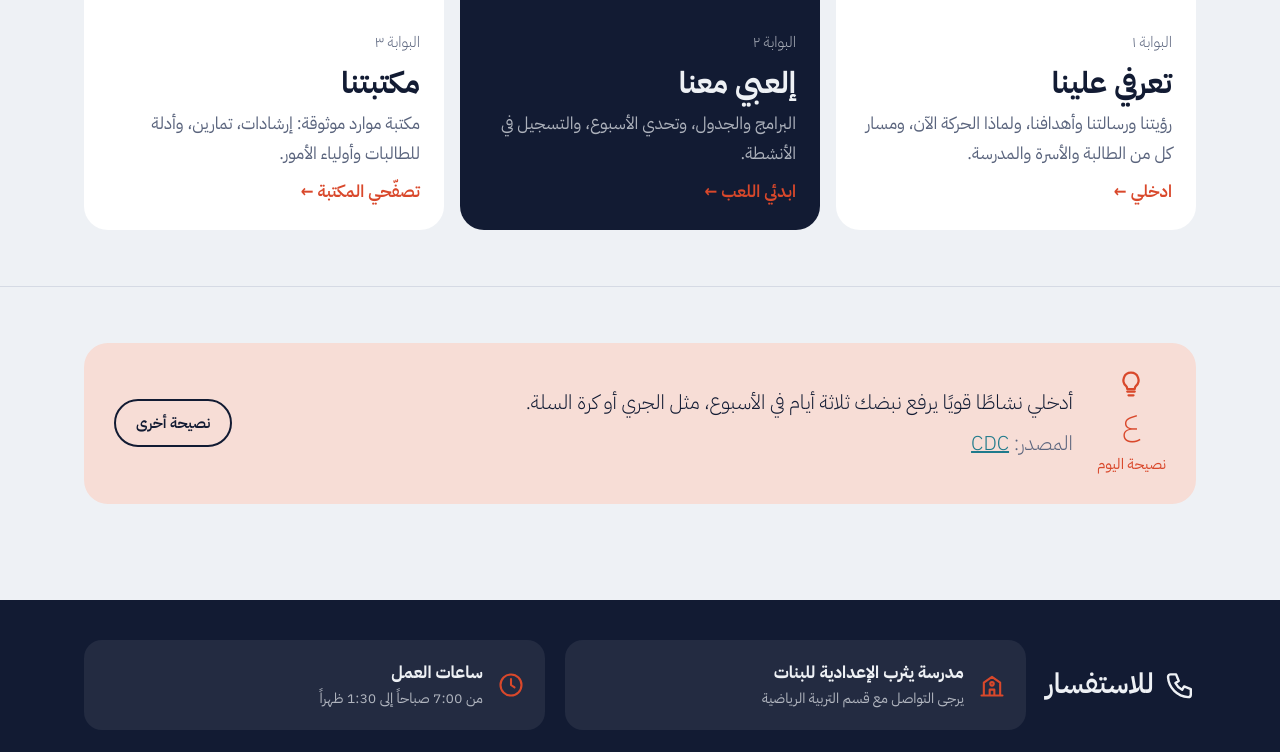
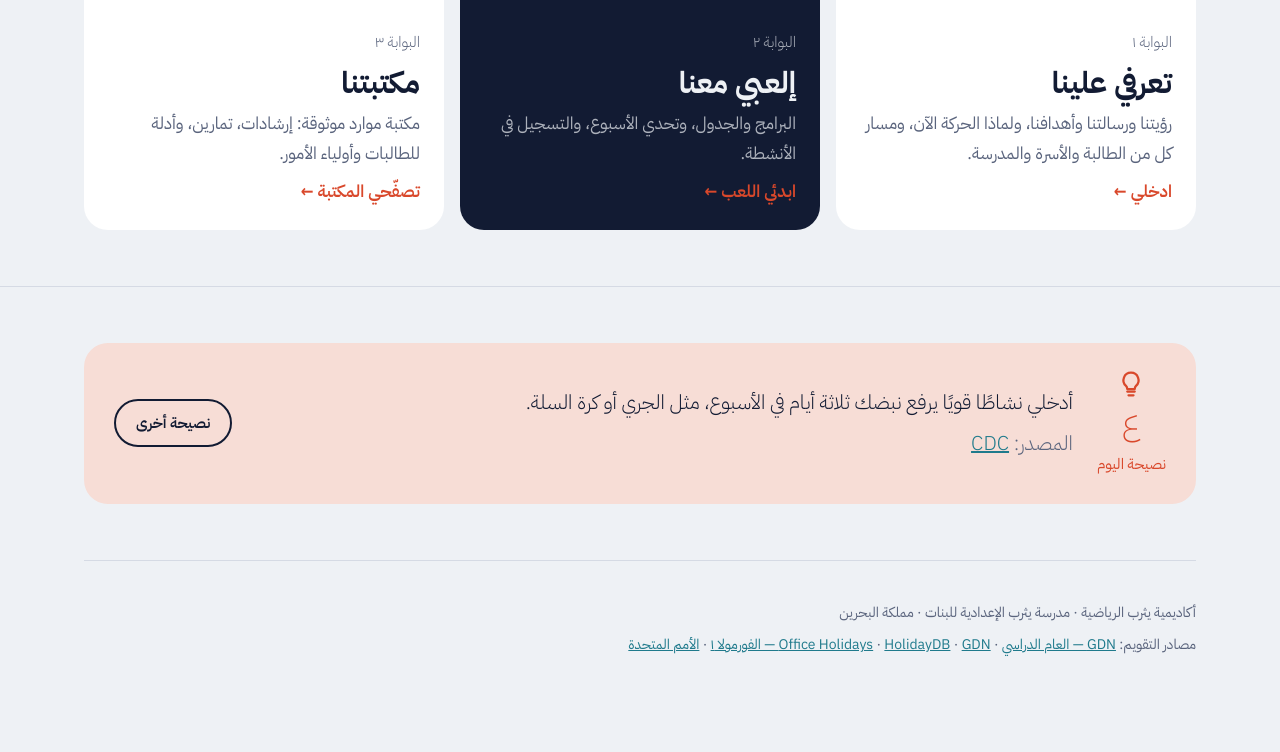
Before and after one commit to Mbardini91/yathrib-sports-academy, a plain HTML site: page index.html in a window 1280 px wide. Shown: the part 2048-2800 px from the top of the page. After the commit the page ends 2762 px from the top, so only its background shows below. Drawn offline with Linux system fonts and the light colour scheme.

Commit message:
Remove contact section
Co-Authored-By: Claude Opus 5.5 <noreply@anthropic.com>
Claude-Session: https://claude.ai/code/session_01UTUuEdua1cfHFqWTF75qx5

```diff
--- a/index.html
+++ b/index.html
@@ -776,7 +776,6 @@ footer a{color:var(--lane)}
     <div class="winner"><svg class="i" aria-hidden="true"><use href="#i-crown"/></svg><span>فائزة الأمس</span><b id="q-winner">مريم خالد</b><span>تهانينا للفائزة</span></div>
   </div></div></section>
 </main>
-<section class="contact"><div class="wrap"><h2><svg class="i" aria-hidden="true"><use href="#i-phone"/></svg>للاستفسار</h2><div class="ci"><svg class="i" aria-hidden="true"><use href="#i-school"/></svg><div><b>مدرسة يثرب الإعدادية للبنات</b><small>يرجى التواصل مع قسم التربية الرياضية</small></div></div><div class="ci"><svg class="i" aria-hidden="true"><use href="#i-clock"/></svg><div><b>ساعات العمل</b><small>من 7:00 صباحاً إلى 1:30 ظهراً</small></div></div></div></section>
 <div class="wrap">
   <footer>
     <span>أكاديمية يثرب الرياضية · مدرسة يثرب الإعدادية للبنات · مملكة البحرين</span>
```
